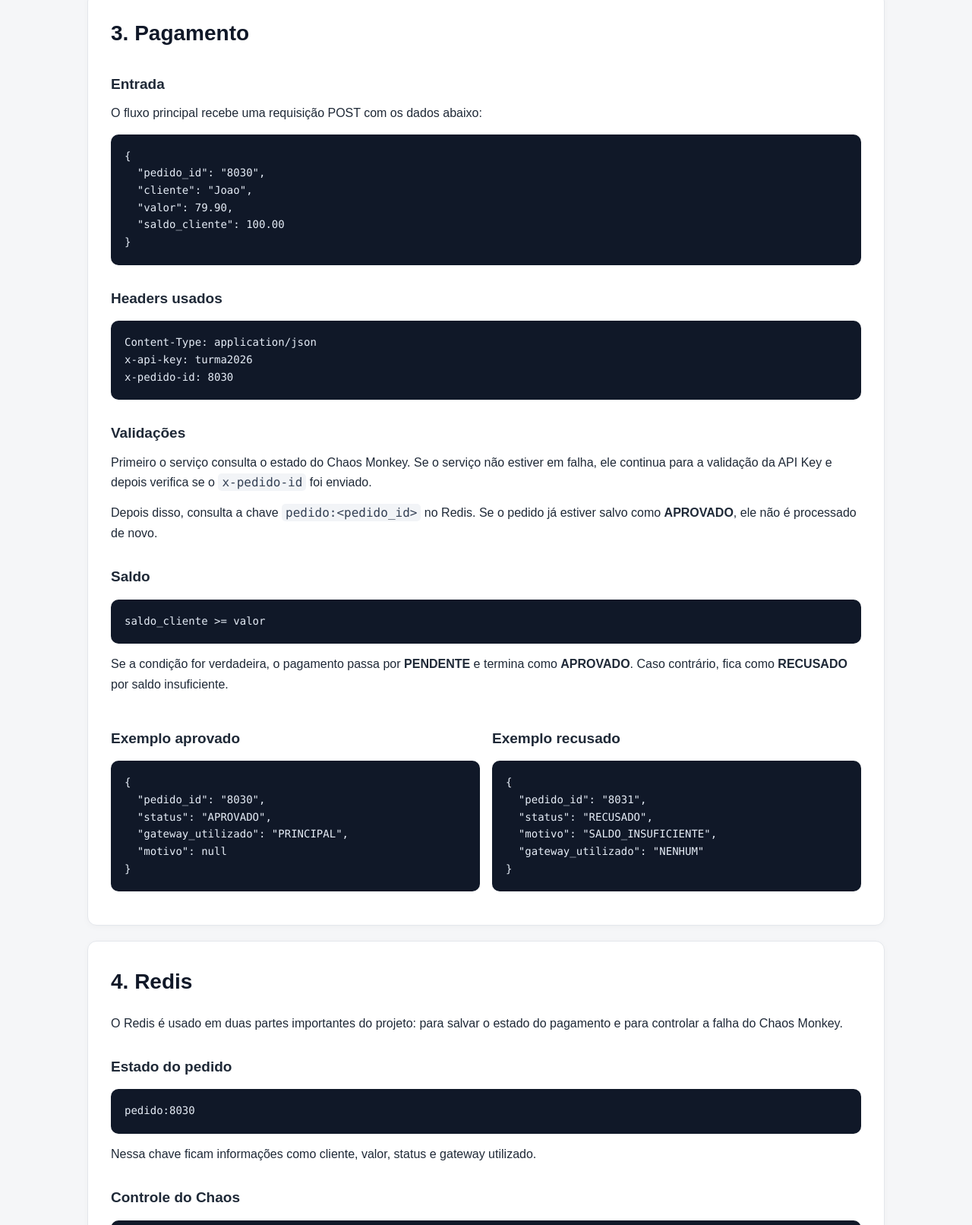
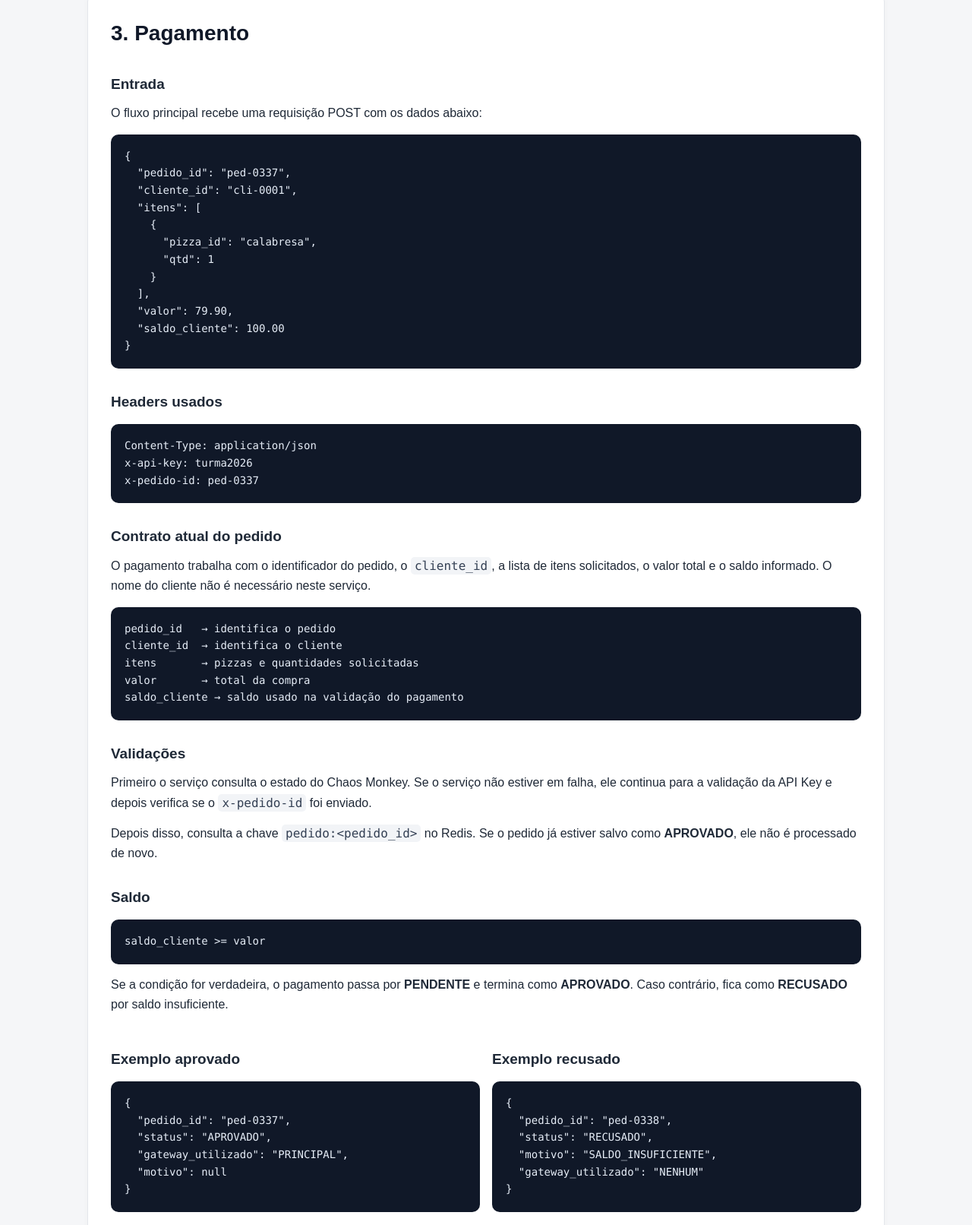
Before and after one commit to JHON085/Documenta-o-API-, a plain HTML site: page index.html in a window 1280 px wide. Shown: the part 1358-2970 px from the top of the page at 76% size. Drawn offline with Linux system fonts and the light colour scheme.

Commit message:
Add files via upload

```diff
--- a/index.html
+++ b/index.html
@@ -80,8 +80,14 @@
       <h3>Entrada</h3>
       <p>O fluxo principal recebe uma requisição POST com os dados abaixo:</p>
       <pre><code>{
-  "pedido_id": "8030",
-  "cliente": "Joao",
+  "pedido_id": "ped-0337",
+  "cliente_id": "cli-0001",
+  "itens": [
+    {
+      "pizza_id": "calabresa",
+      "qtd": 1
+    }
+  ],
   "valor": 79.90,
   "saldo_cliente": 100.00
 }</code></pre>
@@ -89,7 +95,15 @@
       <h3>Headers usados</h3>
       <pre><code>Content-Type: application/json
 x-api-key: turma2026
-x-pedido-id: 8030</code></pre>
+x-pedido-id: ped-0337</code></pre>
+
+      <h3>Contrato atual do pedido</h3>
+      <p>O pagamento trabalha com o identificador do pedido, o <code>cliente_id</code>, a lista de itens solicitados, o valor total e o saldo informado. O nome do cliente não é necessário neste serviço.</p>
+      <pre><code>pedido_id   → identifica o pedido
+cliente_id  → identifica o cliente
+itens       → pizzas e quantidades solicitadas
+valor       → total da compra
+saldo_cliente → saldo usado na validação do pagamento</code></pre>
 
       <h3>Validações</h3>
       <p>Primeiro o serviço consulta o estado do Chaos Monkey. Se o serviço não estiver em falha, ele continua para a validação da API Key e depois verifica se o <code>x-pedido-id</code> foi enviado.</p>
@@ -103,7 +117,7 @@ x-pedido-id: 8030</code></pre>
         <div>
           <h3>Exemplo aprovado</h3>
           <pre><code>{
-  "pedido_id": "8030",
+  "pedido_id": "ped-0337",
   "status": "APROVADO",
   "gateway_utilizado": "PRINCIPAL",
   "motivo": null
@@ -112,7 +126,7 @@ x-pedido-id: 8030</code></pre>
         <div>
           <h3>Exemplo recusado</h3>
           <pre><code>{
-  "pedido_id": "8031",
+  "pedido_id": "ped-0338",
   "status": "RECUSADO",
   "motivo": "SALDO_INSUFICIENTE",
   "gateway_utilizado": "NENHUM"
@@ -126,7 +140,7 @@ x-pedido-id: 8030</code></pre>
       <p>O Redis é usado em duas partes importantes do projeto: para salvar o estado do pagamento e para controlar a falha do Chaos Monkey.</p>
       <h3>Estado do pedido</h3>
       <pre><code>pedido:8030</code></pre>
-      <p>Nessa chave ficam informações como cliente, valor, status e gateway utilizado.</p>
+      <p>Nessa chave ficam as informações do pagamento, como <code>cliente_id</code>, itens do pedido, valor, status e gateway utilizado.</p>
       <h3>Controle do Chaos</h3>
       <pre><code>chaos:pagamento = 503</code></pre>
       <p>Quando essa chave existe com valor <code>503</code>, o fluxo principal entende que o serviço está indisponível e retorna erro antes de processar o pagamento.</p>
@@ -138,7 +152,8 @@ x-pedido-id: 8030</code></pre>
       <p>A chamada de Logger está configurada com retry e para continuar o fluxo mesmo se houver erro nessa integração, evitando que uma falha no log impeça o pagamento de terminar.</p>
       <pre><code>{
   "servico": "pagamento",
-  "pedido_id": "8030",
+  "pedido_id": "ped-0337",
+  "cliente_id": "cli-0001",
   "status": "APROVADO",
   "gateway_utilizado": "PRINCIPAL",
   "motivo": null
@@ -151,6 +166,23 @@ x-pedido-id: 8030</code></pre>
       <div class="fluxo-curto">
         <span>Pagamento aprovado</span><b>→</b><span>Logger</span><b>→</b><span>Orquestrador A</span><b>→</b><span>Fallback B</span>
       </div>
+      <h3>Payload enviado ao Orquestrador</h3>
+      <p>O resultado aprovado é repassado mantendo o <code>cliente_id</code> e os itens recebidos no pedido.</p>
+      <pre><code>{
+  "pedido_id": "ped-0337",
+  "cliente_id": "cli-0001",
+  "itens": [
+    {
+      "pizza_id": "calabresa",
+      "qtd": 1
+    }
+  ],
+  "valor": 79.90,
+  "status_pagamento": "APROVADO",
+  "gateway_utilizado": "PRINCIPAL",
+  "motivo": null,
+  "servico_origem": "pagamento"
+}</code></pre>
       <p>Se os dois estiverem indisponíveis, o serviço devolve um erro de indisponibilidade relacionado ao Orquestrador.</p>
       <pre><code>{
   "erro": "SERVICO_INDISPONIVEL",
@@ -230,6 +262,8 @@ x-pedido-id: 8030</code></pre>
         <i>↓</i>
         <div>CONSULTA PEDIDO NO REDIS</div>
         <i>↓</i>
+        <div>MANTÉM CLIENTE_ID + ITENS DO PEDIDO</div>
+        <i>↓</i>
         <div>VERIFICA SE JÁ FOI APROVADO</div>
         <i>↓</i>
         <div>VERIFICA SALDO</div>
@@ -257,7 +291,7 @@ x-pedido-id: 8030</code></pre>
 
     <section class="bloco final">
       <h2>Estado atual</h2>
-      <p>O workflow está ativo e possui processamento de pagamento, validações, idempotência com Redis, controle de saldo, Logger, Health Check, comunicação com Orquestrador A/B e o Chaos Monkey integrado ao começo do fluxo principal.</p>
+      <p>O workflow está ativo e possui processamento de pagamento, validações, idempotência com Redis, controle de saldo, Logger, Health Check, comunicação com Orquestrador A/B e o Chaos Monkey integrado ao começo do fluxo principal. O contrato atual usa <code>pedido_id</code>, <code>cliente_id</code> e <code>itens</code>, mantendo esses dados no processamento e no envio ao Orquestrador.</p>
       <p class="assinatura">Projeto desenvolvido pela dupla · RA 243199 e RA 240080</p>
     </section>
   </main>
```
